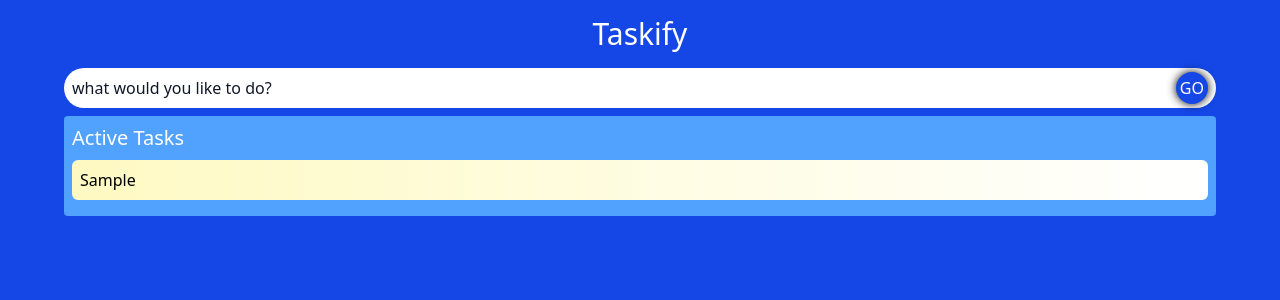
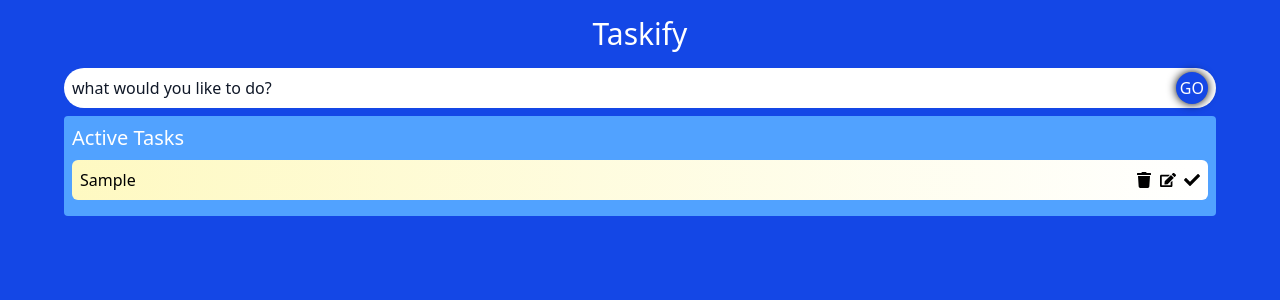
Before and after one commit to kirollos-sedhom/todo_app_typescript, a React (Vite) app: page / in a window 1280 px wide. Both pictures are taken after typing "Sample" into the empty fields and a click on the button "GO". Shown: the top 300 px of the page. Built offline with nearby package versions, Linux system fonts and the light colour scheme.

Commit message:
add todoItem component

```diff
--- a/package.json
+++ b/package.json
@@ -13,6 +13,7 @@
     "@tailwindcss/vite": "^4.0.3",
     "react": "^18.3.1",
     "react-dom": "^18.3.1",
+    "react-icons": "^5.4.0",
     "tailwindcss": "^4.0.3"
   },
   "devDependencies": {
--- a/src/App.tsx
+++ b/src/App.tsx
@@ -2,6 +2,7 @@ import React, { useRef } from "react";
 import "./App.css";
 import InputField from "./components/InputField";
 import { Todo } from "./model";
+import TodoList from "./components/TodoList";
 function App() {
   const [todoItem, setTodoItem] = React.useState<string>("");
   const [todoList, setTodoList] = React.useState<Todo[]>([]);
@@ -34,16 +35,7 @@ function App() {
         handleAdd={handleAdd}
         inputRef={inputRef}
       />
-      <div className="w-9/10 m-auto bg-blue-400 rounded-sm p-2 my-2">
-        <h2 className="text-white text-xl">Active Tasks</h2>
-        <ul>
-          {todoList.map((item) => (
-            <li className="bg-linear-to-r from-yellow-100 to-white  my-2 p-2 rounded-md">
-              {item.task}
-            </li>
-          ))}
-        </ul>
-      </div>
+      <TodoList todoList={todoList} setTodoList={setTodoList} />
     </div>
   );
 }
--- /dev/null
+++ b/src/components/TodoItem.tsx
@@ -0,0 +1,20 @@
+import React from "react";
+import { FaTrash, FaEdit, FaCheck } from "react-icons/fa";
+import { Todo } from "../model";
+type Props = {
+  todo: Todo;
+};
+const TodoItem = ({ todo }: Props) => {
+  return (
+    <div className="bg-linear-to-r from-yellow-100 to-white  my-2 p-2 rounded-md flex items-center justify-between">
+      <p>{todo.task}</p>
+      <div className="flex gap-2">
+        <FaTrash className="cursor-pointer" />
+        <FaEdit className="cursor-pointer" />
+        <FaCheck className="cursor-pointer" />
+      </div>
+    </div>
+  );
+};
+
+export default TodoItem;
--- /dev/null
+++ b/src/components/TodoList.tsx
@@ -0,0 +1,21 @@
+import React from "react";
+import { Todo } from "../model";
+import TodoItem from "./TodoItem";
+
+type Props = {
+  todoList: Todo[];
+  setTodoList: React.Dispatch<React.SetStateAction<Todo[]>>;
+};
+const TodoList = ({ todoList, setTodoList }: Props) => {
+  return (
+    <div className="w-9/10 m-auto bg-blue-400 rounded-sm p-2 my-2">
+      <h2 className="text-white text-xl">Active Tasks</h2>
+
+      {todoList.map((item) => (
+        <TodoItem todo={item} key={item.id} />
+      ))}
+    </div>
+  );
+};
+
+export default TodoList;
```
Also changed, not shown: 1 other file (tests, documents, lock files or other folders).
